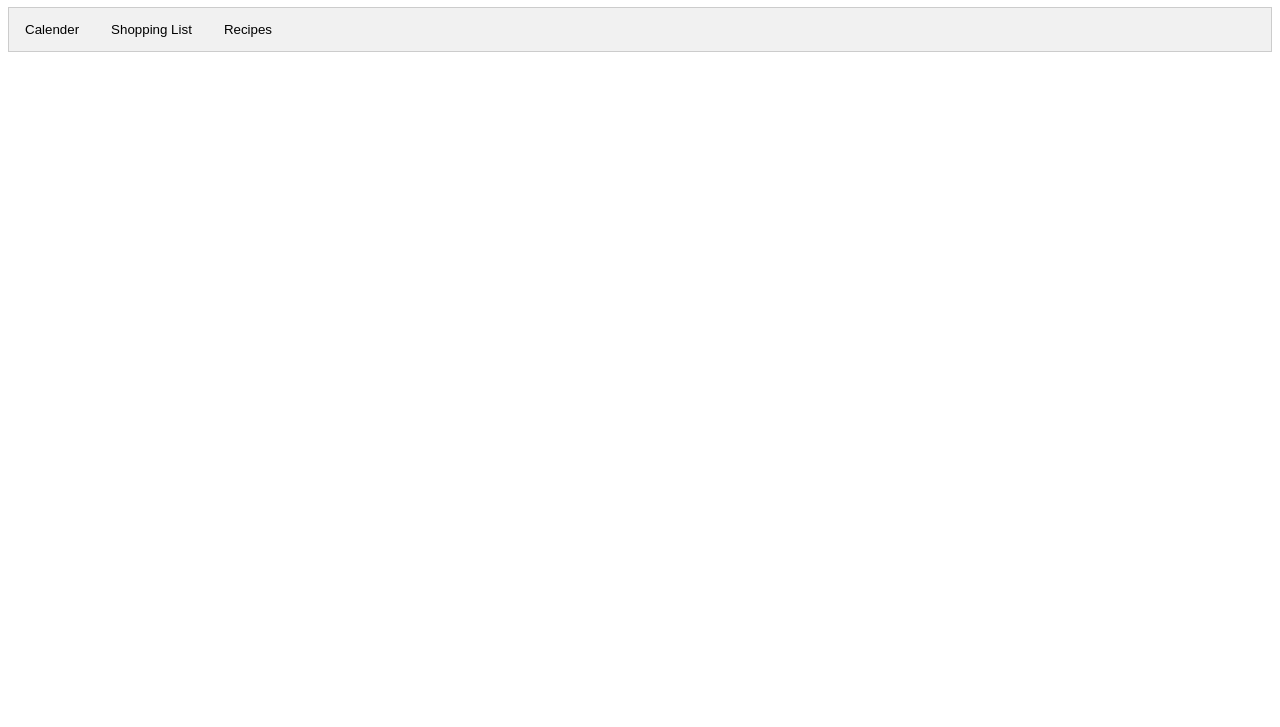
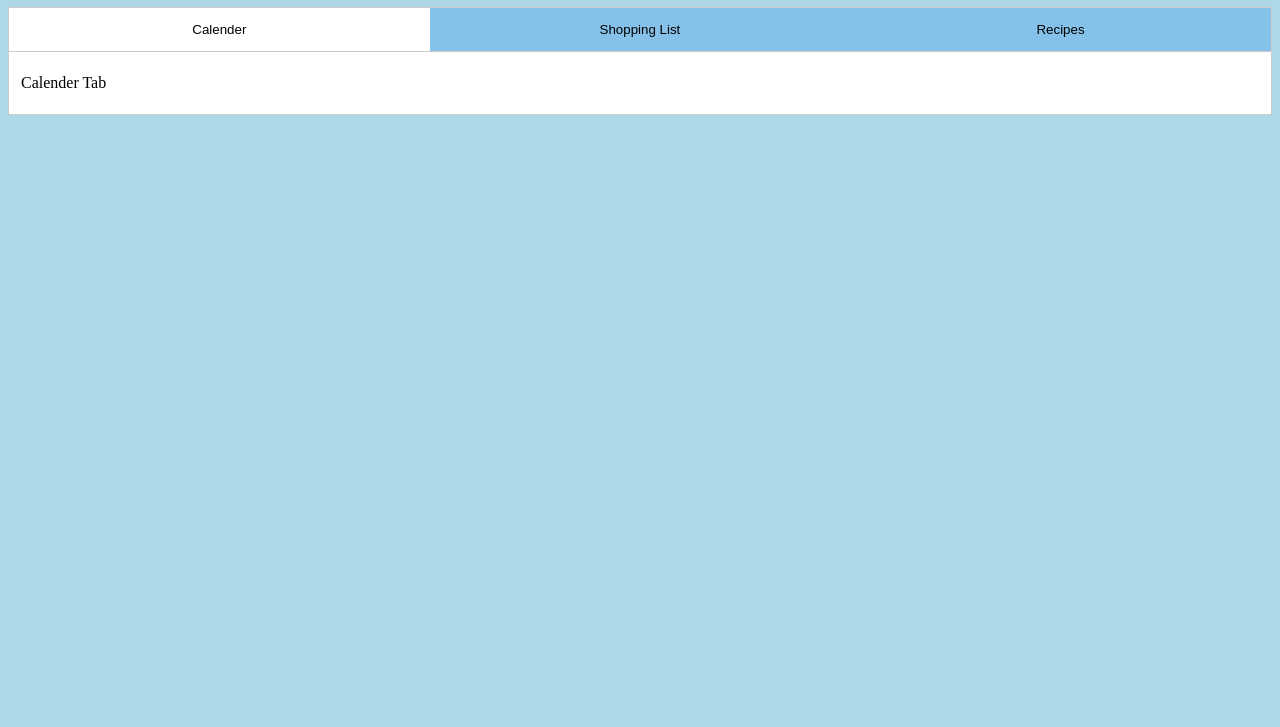
Before and after one commit to jackschnair/WhatsForDinner, a website: page public/index.html in a window 1280 px wide. Shown: the part 73-800 px from the top of the page. Drawn offline with nearby package versions, Linux system fonts and the light colour scheme.

Commit message:
css updates

```diff
--- a/css/style.css
+++ b/css/style.css
@@ -1,3 +1,7 @@
+body {
+    background-color: lightblue;
+}
+
 /* Style the tab */
 .tab {
     overflow: hidden;
@@ -14,6 +18,11 @@
     cursor: pointer;
     padding: 14px 16px;
     transition: 0.3s;
+    width: 33.33%;
+  }
+
+  .tab button {
+      background-color: #85C1E9;
   }
 
   /* Change background color of buttons on hover */
@@ -23,7 +32,7 @@
 
   /* Create an active/current tablink class */
   .tab button.active {
-    background-color: #ccc;
+    background-color: white;
   }
 
   /* Style the tab content */
@@ -32,4 +41,5 @@
     padding: 6px 12px;
     border: 1px solid #ccc;
     border-top: none;
+    background-color: white;
   }
--- a/js/tabs.js
+++ b/js/tabs.js
@@ -1,3 +1,7 @@
+$(function () {
+    document.getElementById("initialTab").click();
+});
+
 function tabshift(evt, tabName) {
     var i, tabcontent, tablinks;
 
--- a/public/index.html
+++ b/public/index.html
@@ -7,7 +7,8 @@
         <link href="../css/style.css" rel="stylesheet">
         <meta name="keywords" content="">
         <meta name="author" content="Demetri Cassidy, Jack Schnair, Joshua Sullivan">
-        <script src="../js/calender.js"></script> <!---------------------------------------------->
+        <script src="https://code.jquery.com/jquery-3.6.0.js"></script>
+        <script src="../js/calendar.js"></script>
         <script src="../js/tabs.js"></script>
 
     </head>
@@ -21,11 +22,10 @@
             <div id="content">
 
                 <div class="tab">
-                    <button class="tablinks" onclick="tabshift(event, 'Calender')">Calender</button>
+                    <button class="tablinks" id="initialTab" onclick="tabshift(event, 'Calender')">Calender</button>
                     <button class="tablinks" onclick="tabshift(event, 'Shopping List')">Shopping List</button>
                     <button class="tablinks" onclick="tabshift(event, 'Recipes')">Recipes</button>
                 </div>
-
 
                 <div id="Calender" class="tabcontent">
                     <p>Calender Tab</p>
```
Also changed, not shown: test/tab.test.js (added).
